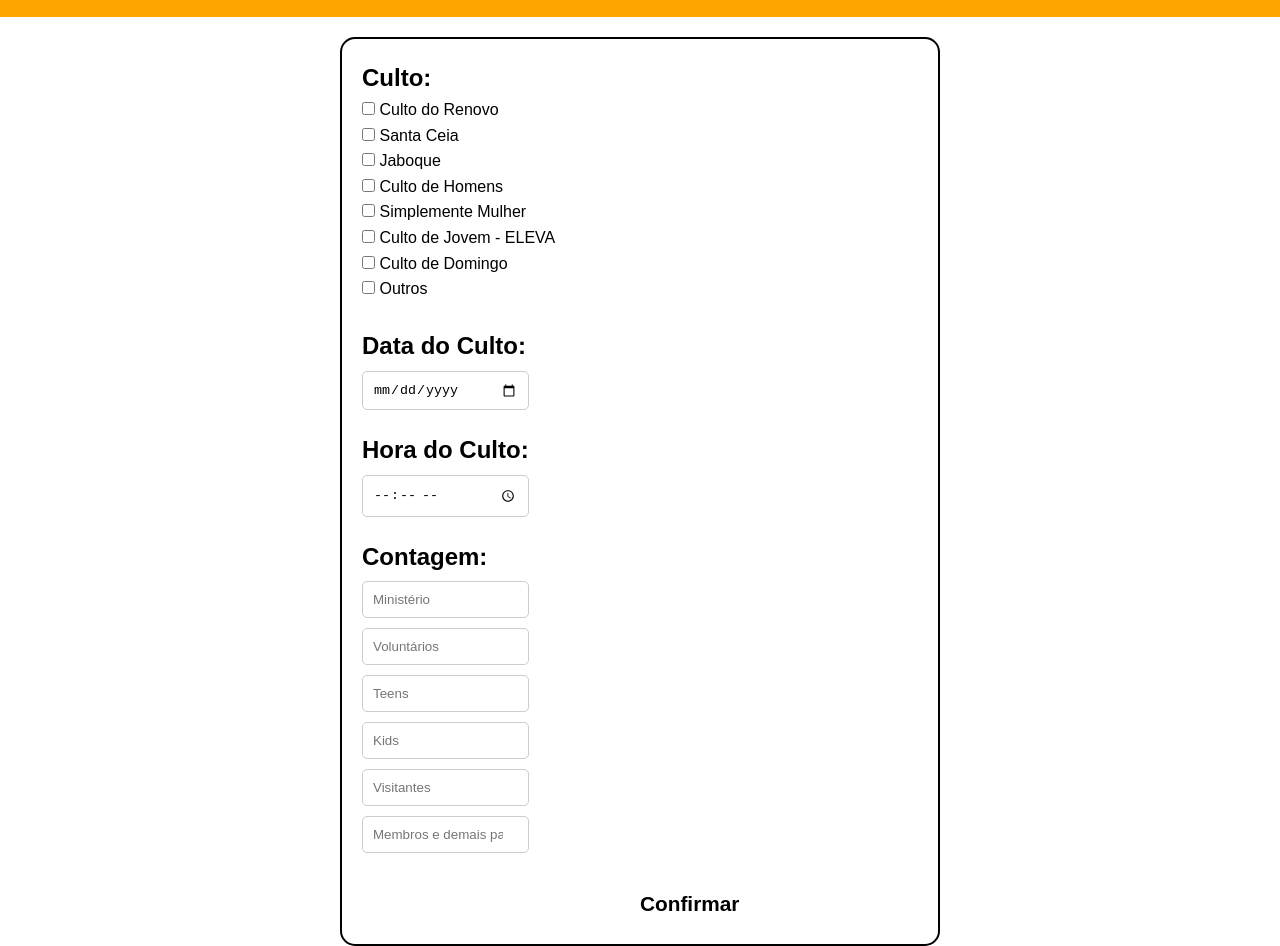
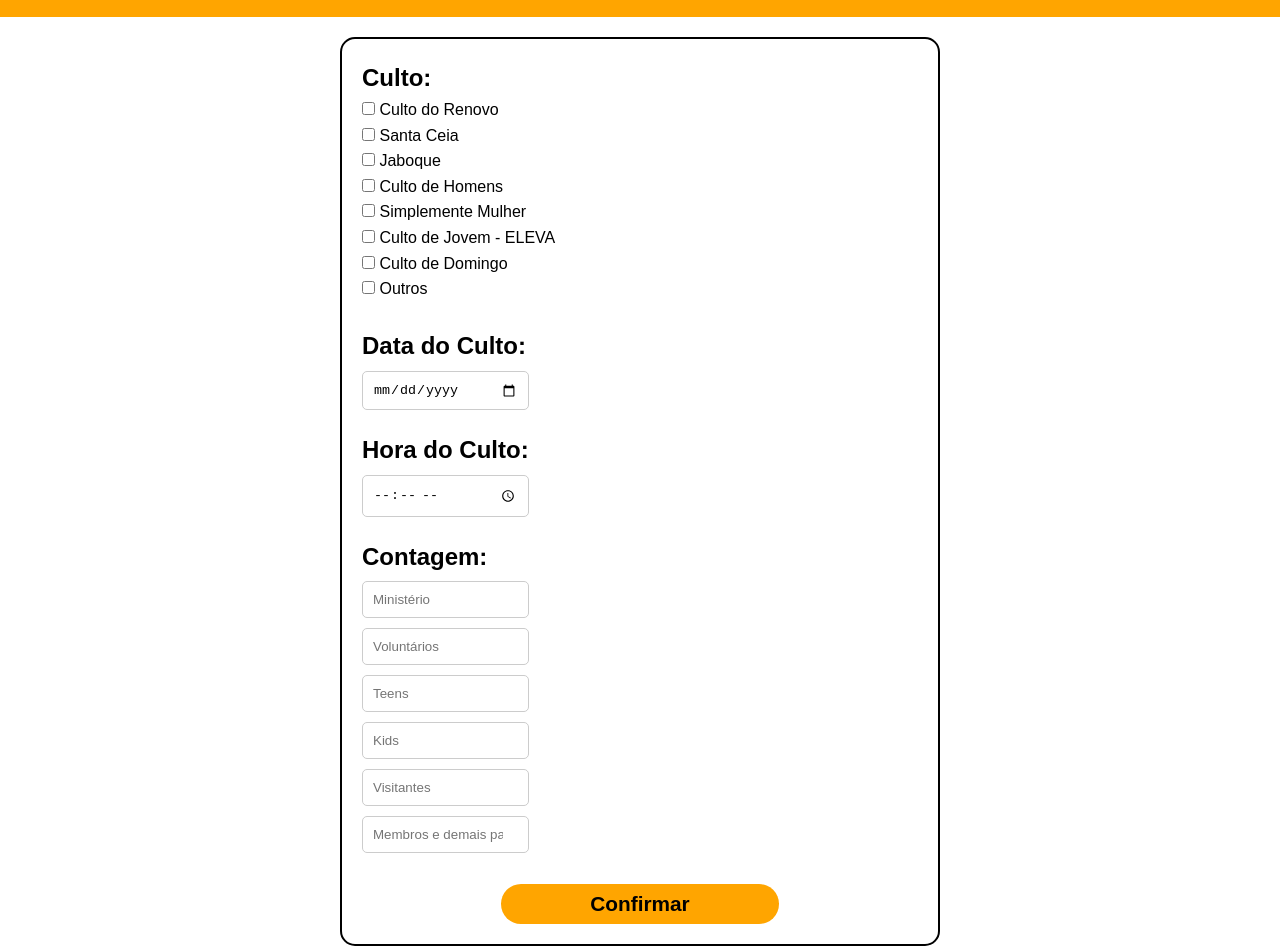
Before and after one commit to Mjn112/form2, a plain HTML site: page index.html in a window 1280 px wide. Shown: the part 114-1060 px from the top of the page. Drawn offline with Linux system fonts and the light colour scheme.

Commit message:
index.html

```diff
--- a/style.css
+++ b/style.css
@@ -90,7 +90,7 @@ button {
     background-color: orange;
     color: black;
     font-size: 1.3em;
-    width: 0%;
+    width: 50%;
     height: 40px;
     border-radius: 20px;
     border: none;
```
